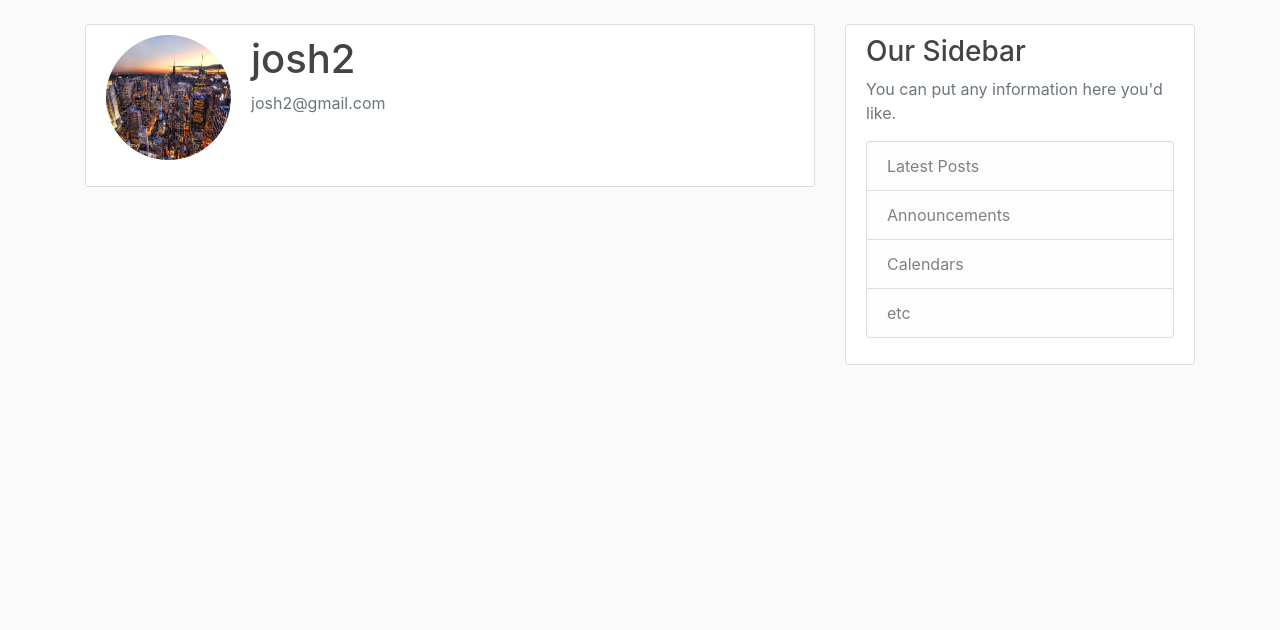
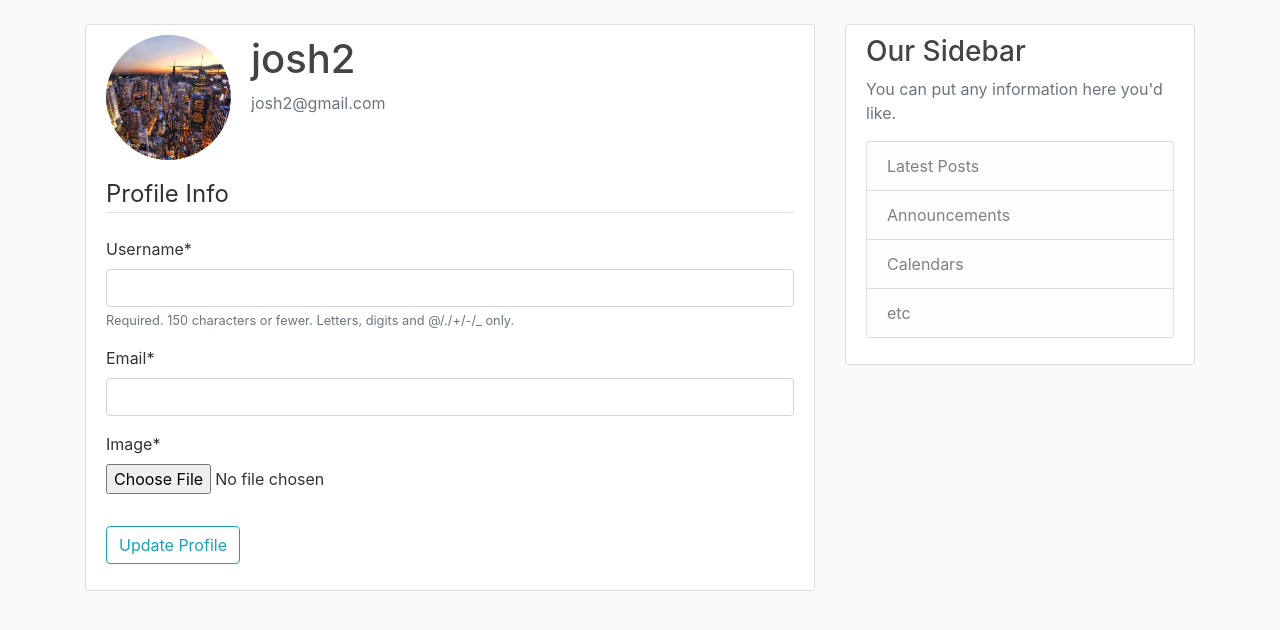
Before and after one commit to joshuateye/Django-Blog, a Django app: template django_project/users/templates/users/profile.html in a window 1280 px wide. Shown: the part 56-686 px from the top of the page. Run offline with Django 3.2, Linux system fonts and the light colour scheme; the template is opened without the code that fills it: values that come from a table or form of the project are taken from there, others are empty; a user stored in the database is signed in; data comes from the database, SQL or seed files in the repository; both versions use the stored data as it was after the commit; some libraries are stand-ins or nearby versions.

Commit message:
update user profile

```diff
--- a/django_project/blog/templates/blog/home.html
+++ b/django_project/blog/templates/blog/home.html
@@ -3,6 +3,7 @@
 {% block content %}
     {% for post in posts  %}
         <article class="media content-section">
+            <img class="rounded-circle article-img" src="{{ post.author.profile.image.url }}"/>
             <div class="media-body">
                 <div class="article-metadata">
                 <a class="mr-2" href="#">{{ post.author }}</a>
--- a/django_project/users/forms.py
+++ b/django_project/users/forms.py
@@ -1,6 +1,7 @@
 from django import forms
 from django.contrib.auth.models import User
 from django.contrib.auth.forms import UserCreationForm
+from .models import Profile
 
 class UserRegisterForm(UserCreationForm):
     email = forms.EmailField(required=True)
@@ -8,3 +9,16 @@ class UserRegisterForm(UserCreationForm):
     class Meta:
         model = User
         fields = ["username", "email", "password1", "password2"]
+
+
+class UserUpdateForm(forms.ModelForm):
+    email = forms.EmailField(required=True)
+
+    class Meta:
+        model = User
+        fields = ["username", "email"]
+
+class ProfileUpdateForm(forms.ModelForm):
+    class Meta:
+        model = Profile
+        fields = ["image"]
--- a/django_project/users/models.py
+++ b/django_project/users/models.py
@@ -1,5 +1,6 @@
 from django.db import models
 from django.contrib.auth.models import User
+from PIL import Image
 
 
 class Profile(models.Model):
@@ -8,3 +9,11 @@ class Profile(models.Model):
 
     def __str__(self):
         return f"{self.user.username} Profile"
+
+    def save(self):
+        super().save()
+
+        img = Image.open(self.image.path)
+
+        img.thumbnail((300, 300))
+        img.save(self.image.path)
--- a/django_project/users/templates/users/profile.html
+++ b/django_project/users/templates/users/profile.html
@@ -11,6 +11,16 @@
             <p class="text-secondary">{{ user.email }}</p>
             </div>
         </div>
-    <!-- FORM HERE -->
+    <form method="POST" enctype="multipart/form-data">
+            {% csrf_token %}
+            <fieldset class="form-group">
+                <legend class="border-bottom mb-4">Profile Info</legend>
+                {{ u_form|crispy }}
+                {{ p_form|crispy }}
+            </fieldset>
+            <div class="form-group">
+                <button class="btn btn-outline-info" type="submit">Update Profile</button>
+            </div>
+        </form>
     </div>
 {% endblock content %}
```
Also changed, not shown: django_project/users/views.py (+20 -2 lines), django_project/db.sqlite3, django_project/media/default.png, django_project/media/profile_pics/New_York_USA_4752x3168_PfjJjIH.jpg (added), 1 other file.
